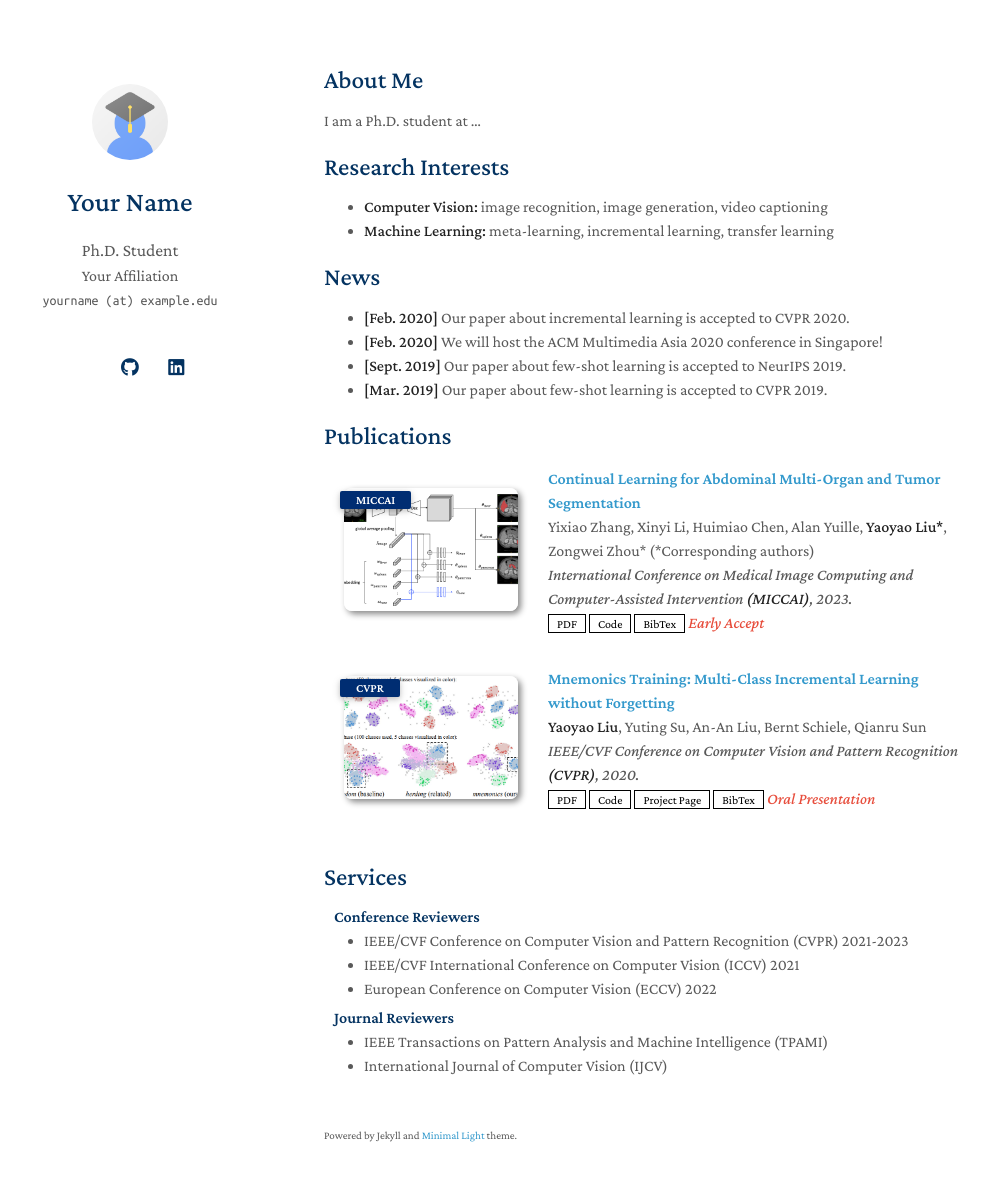
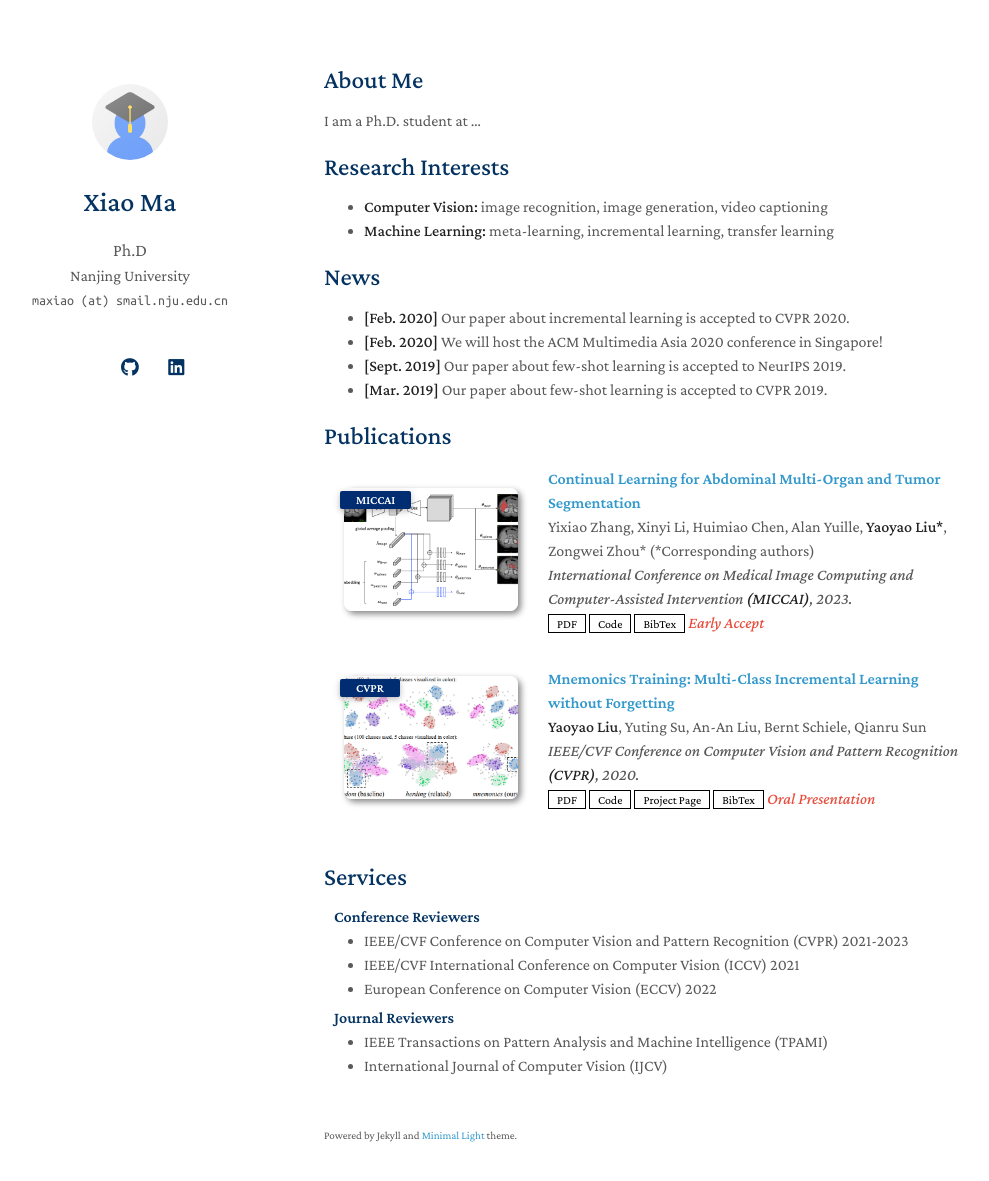
Before and after one commit to maxiao94/maxiao94.github.io, a Jekyll site: the page built from index.md, in a window 1280 px wide and 1216 px high. Shown: the top 1181 px of the window, without its empty margins (146-1135 px from the left). Built offline with Jekyll 4.4.1, drawn with Linux system fonts in a browser that asks for light colours; a style sheet for code colours, icons or effects is not loaded; our own code applies the rules of GitHub Pages for plain Markdown files.

Commit message:
change my name
Signed-off-by: maxiao94 <mxsujin94@gmail.com>

```diff
--- a/_config.yml
+++ b/_config.yml
@@ -1,8 +1,8 @@
 # Basic Information
-title: Your Name
-position: Ph.D. Student
-affiliation: Your Affiliation
-email: yourname (at) example.edu
+title: Xiao Ma
+position: Ph.D
+affiliation: Nanjing University
+email: maxiao (at) smail.nju.edu.cn
 
 # Search Engine Optimization (SEO)
 # The following information is used to improve the website traffic from search engines, e.g., Google.
```
